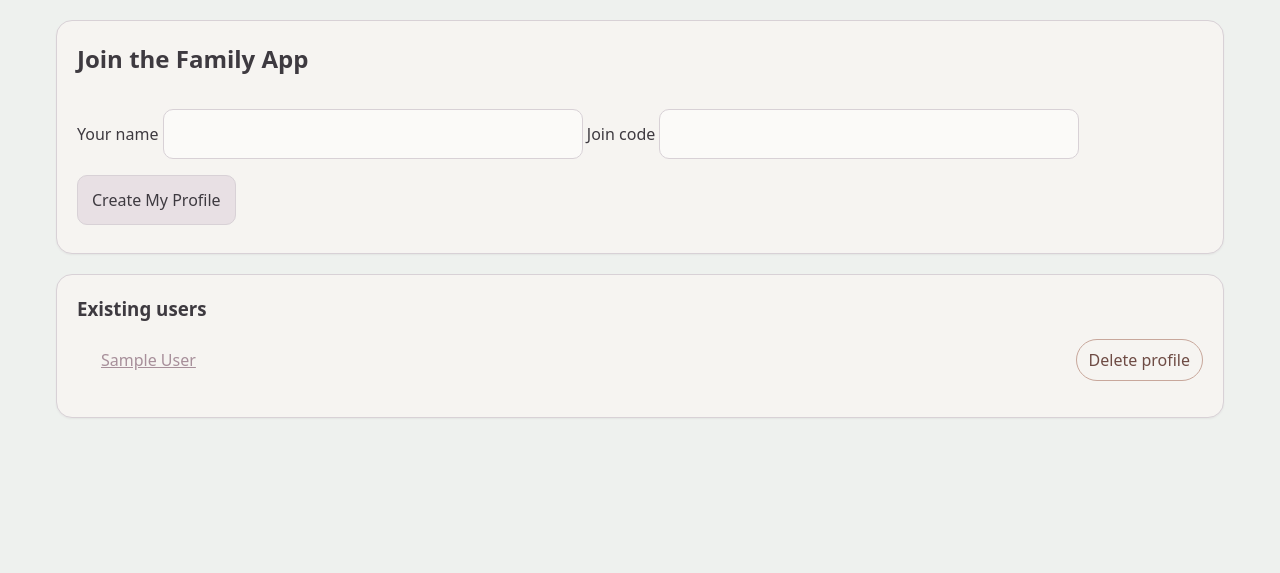
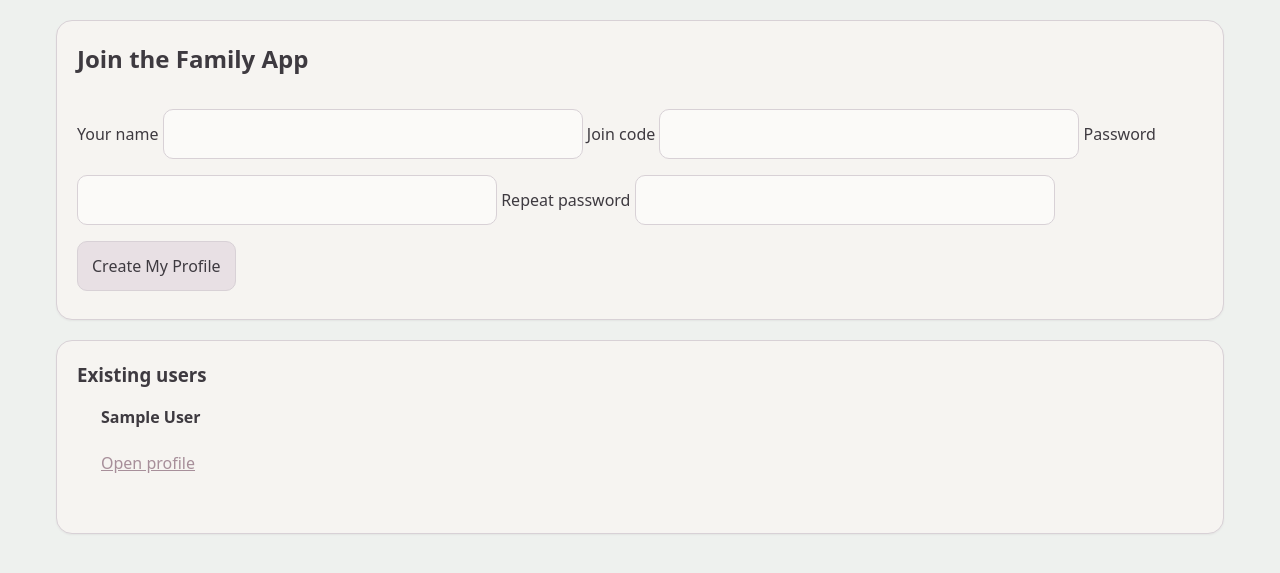
Before and after one commit to KatjaSally/family-calendar, a Flask app: page / in a window 1280 px wide. Shown: the top 573 px of the page. Run offline with Flask 3, Linux system fonts and the light colour scheme; tables that the repository leaves empty hold one stand-in row (values such as "Sample post"); parts of the project's set-up code (start-up, migrations or seed data) failed here and were passed over.

Commit message:
Add per-profile passwords

```diff
--- a/app.py
+++ b/app.py
@@ -3,8 +3,10 @@ from datetime import datetime, timedelta
 import calendar
 
 from dotenv import load_dotenv
-from flask import Flask, render_template, request, redirect, url_for
+from flask import Flask, render_template, request, redirect, session, url_for
 from flask_sqlalchemy import SQLAlchemy
+from sqlalchemy import text
+from werkzeug.security import check_password_hash, generate_password_hash
 
 BASE_DIR = os.path.abspath(os.path.dirname(__file__))
 ENV_PATH = os.path.join(BASE_DIR, ".env")
@@ -18,6 +20,7 @@ if not database_url:
 app = Flask(__name__)
 app.config["SQLALCHEMY_DATABASE_URI"] = database_url
 app.config["SQLALCHEMY_TRACK_MODIFICATIONS"] = False
+app.config["SECRET_KEY"] = os.getenv("SECRET_KEY", "family-calendar-secret")
 db = SQLAlchemy(app)
 
 JOIN_CODE = os.getenv("JOIN_CODE", "family123")
@@ -35,6 +38,7 @@ USER_COLORS = [
 class User(db.Model):
     id = db.Column(db.Integer, primary_key=True)
     name = db.Column(db.String(100), nullable=False)
+    password_hash = db.Column(db.String(255), nullable=False, default="")
     default_view = db.Column(db.String(20), nullable=False, default="today")
     theme = db.Column(db.String(20), nullable=False, default="light")
 
@@ -66,6 +70,10 @@ class Appointment(db.Model):
 
 with app.app_context():
     db.create_all()
+    db.session.execute(
+        text("ALTER TABLE \"user\" ADD COLUMN IF NOT EXISTS password_hash VARCHAR(255) NOT NULL DEFAULT ''")
+    )
+    db.session.commit()
 
 
 def parse_appointment_time(appointment):
@@ -195,6 +203,16 @@ def build_appointments_url(user_id, view, mode, month_key=None):
     return url_for("appointments", **params)
 
 
+def logged_in_user_id():
+    return session.get("user_id")
+
+
+def require_profile_access(user_id):
+    if logged_in_user_id() != user_id:
+        return redirect(url_for("login", user_id=user_id))
+    return None
+
+
 @app.route("/")
 def home():
     users = User.query.order_by(User.name).all()
@@ -202,7 +220,9 @@ def home():
         "register.html",
         users=users,
         error_message="",
-        status_message=request.args.get("status", "")
+        status_message=request.args.get("status", ""),
+        login_error="",
+        selected_user=None
     )
 
 
@@ -210,30 +230,88 @@ def home():
 def create_user():
     name = request.form["name"].strip()
     join_code = request.form["join_code"].strip()
+    password = request.form["password"]
+    confirm_password = request.form["confirm_password"]
+
+    users = User.query.order_by(User.name).all()
 
     if join_code != JOIN_CODE:
-        users = User.query.order_by(User.name).all()
         return render_template(
             "register.html",
             users=users,
-            error_message="That join code is not correct."
+            error_message="That join code is not correct.",
+            status_message="",
+            login_error="",
+            selected_user=None
         )
 
-    if name:
+    if password != confirm_password:
+        return render_template(
+            "register.html",
+            users=users,
+            error_message="Passwords do not match.",
+            status_message="",
+            login_error="",
+            selected_user=None
+        )
+
+    if name and password:
         new_user = User(
             name=name,
+            password_hash=generate_password_hash(password),
             default_view="today",
             theme="light"
         )
         db.session.add(new_user)
         db.session.commit()
+        session["user_id"] = new_user.id
         return redirect(build_appointments_url(new_user.id, new_user.default_view, "my"))
 
     return redirect(url_for("home"))
 
 
+@app.route("/login/<int:user_id>", methods=["GET", "POST"])
+def login(user_id):
+    user = User.query.get_or_404(user_id)
+    users = User.query.order_by(User.name).all()
+
+    if request.method == "POST":
+        password = request.form["password"]
+        if check_password_hash(user.password_hash, password):
+            session["user_id"] = user.id
+            return redirect(build_appointments_url(user.id, user.default_view, "my"))
+
+        return render_template(
+            "register.html",
+            users=users,
+            error_message="",
+            status_message="",
+            login_error="That password is not correct.",
+            selected_user=user
+        )
+
+    return render_template(
+        "register.html",
+        users=users,
+        error_message="",
+        status_message="",
+        login_error="",
+        selected_user=user
+    )
+
+
+@app.route("/logout", methods=["POST"])
+def logout():
+    session.clear()
+    return redirect(url_for("home", status="You were logged out."))
+
+
 @app.route("/users/<int:user_id>/delete", methods=["POST"])
 def delete_user(user_id):
+    access_redirect = require_profile_access(user_id)
+    if access_redirect:
+        return access_redirect
+
     user = User.query.get_or_404(user_id)
     user_name = user.name
 
@@ -251,6 +329,10 @@ def delete_user(user_id):
 
 @app.route("/users/<int:user_id>/preferences", methods=["POST"])
 def save_preferences(user_id):
+    access_redirect = require_profile_access(user_id)
+    if access_redirect:
+        return access_redirect
+
     user = User.query.get_or_404(user_id)
 
     default_view = request.form.get("default_view", "today")
@@ -273,6 +355,10 @@ def save_preferences(user_id):
 
 @app.route("/appointments/<int:user_id>", methods=["GET", "POST"])
 def appointments(user_id):
+    access_redirect = require_profile_access(user_id)
+    if access_redirect:
+        return access_redirect
+
     user = User.query.get_or_404(user_id)
 
     if request.method == "POST":
@@ -418,6 +504,10 @@ def appointments(user_id):
 
 @app.route("/appointments/<int:user_id>/edit/<int:appointment_id>", methods=["POST"])
 def edit_appointment(user_id, appointment_id):
+    access_redirect = require_profile_access(user_id)
+    if access_redirect:
+        return access_redirect
+
     user = User.query.get_or_404(user_id)
     appointment = Appointment.query.get_or_404(appointment_id)
 
@@ -460,6 +550,10 @@ def edit_appointment(user_id, appointment_id):
 
 @app.route("/appointments/<int:user_id>/delete/<int:appointment_id>", methods=["POST"])
 def delete_appointment(user_id, appointment_id):
+    access_redirect = require_profile_access(user_id)
+    if access_redirect:
+        return access_redirect
+
     user = User.query.get_or_404(user_id)
     appointment = Appointment.query.get_or_404(appointment_id)
 
@@ -475,6 +569,10 @@ def delete_appointment(user_id, appointment_id):
 
 @app.route("/appointments/<int:user_id>/accept/<int:appointment_id>", methods=["POST"])
 def accept_appointment(user_id, appointment_id):
+    access_redirect = require_profile_access(user_id)
+    if access_redirect:
+        return access_redirect
+
     share = AppointmentShare.query.filter_by(
         appointment_id=appointment_id,
         user_id=user_id
@@ -492,6 +590,10 @@ def accept_appointment(user_id, appointment_id):
 
 @app.route("/appointments/<int:user_id>/decline/<int:appointment_id>", methods=["POST"])
 def decline_appointment(user_id, appointment_id):
+    access_redirect = require_profile_access(user_id)
+    if access_redirect:
+        return access_redirect
+
     share = AppointmentShare.query.filter_by(
         appointment_id=appointment_id,
         user_id=user_id
--- a/templates/register.html
+++ b/templates/register.html
@@ -10,6 +10,12 @@
 
             <label for="join_code">Join code</label>
             <input type="text" id="join_code" name="join_code" required>
+
+            <label for="password">Password</label>
+            <input type="password" id="password" name="password" required>
+
+            <label for="confirm_password">Repeat password</label>
+            <input type="password" id="confirm_password" name="confirm_password" required>
 
             <button type="submit">Create My Profile</button>
         </form>
@@ -29,10 +35,21 @@
             <ul class="tap-list">
                 {% for user in users %}
                     <li class="list-row">
-                        <a href="/appointments/{{ user.id }}?view=today">{{ user.name }}</a>
-                        <form method="POST" action="/users/{{ user.id }}/delete" onsubmit="return confirm('Delete {{ user.name }} and all of that profile\\'s appointments?');">
-                            <button type="submit" class="danger-button">Delete profile</button>
-                        </form>
+                        <div>
+                            <strong>{{ user.name }}</strong>
+                            {% if selected_user and selected_user.id == user.id %}
+                                <form method="POST" action="/login/{{ user.id }}" style="margin-top: 10px;">
+                                    <label for="login-password-{{ user.id }}">Password</label>
+                                    <input type="password" id="login-password-{{ user.id }}" name="password" required>
+                                    <button type="submit">Open profile</button>
+                                </form>
+                                {% if login_error %}
+                                    <p style="color: #b91c1c;">{{ login_error }}</p>
+                                {% endif %}
+                            {% else %}
+                                <p><a href="/login/{{ user.id }}">Open profile</a></p>
+                            {% endif %}
+                        </div>
                     </li>
                 {% endfor %}
             </ul>
```
Also changed, not shown: templates/appointments.html (+6 -1 lines).
